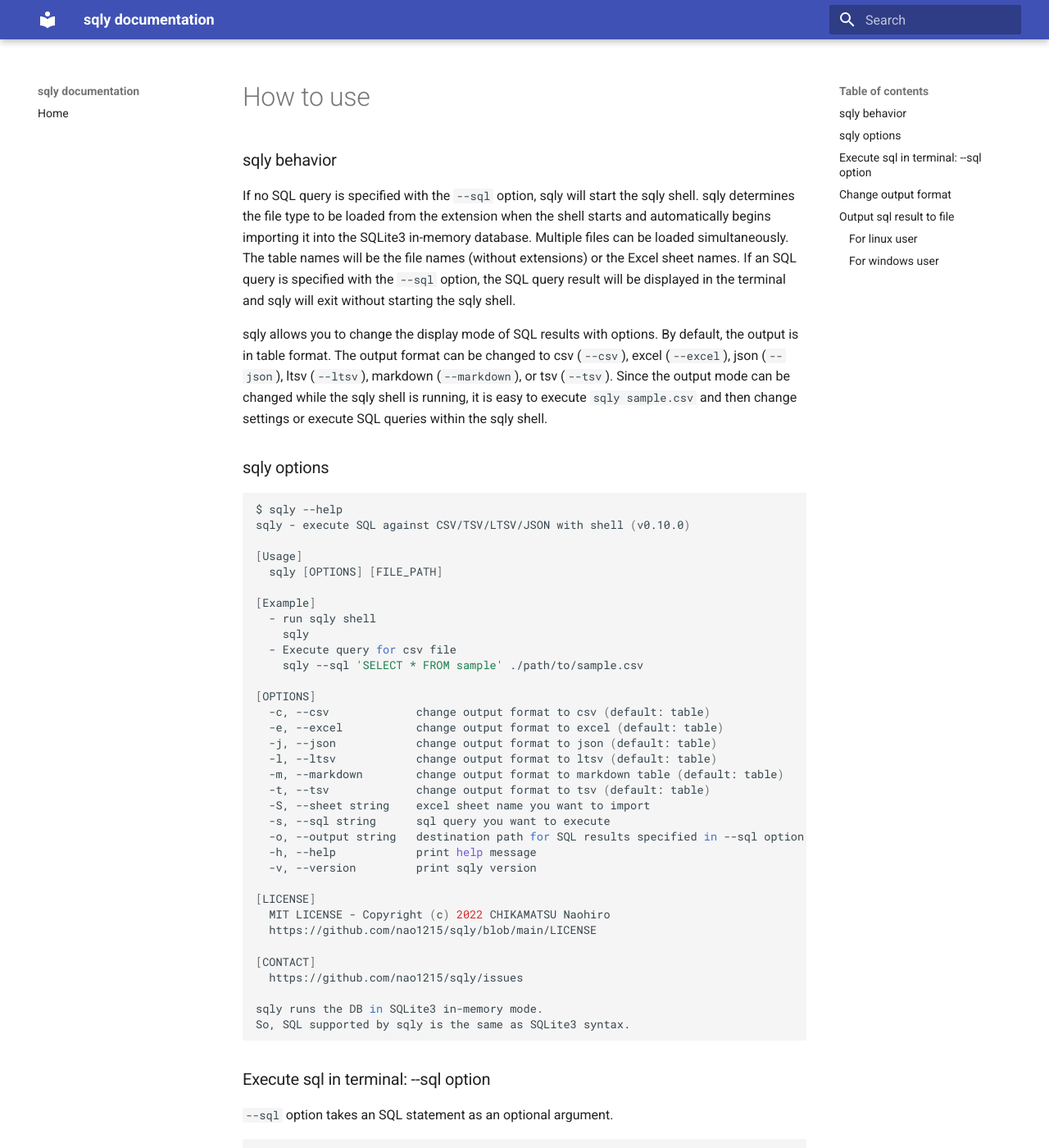
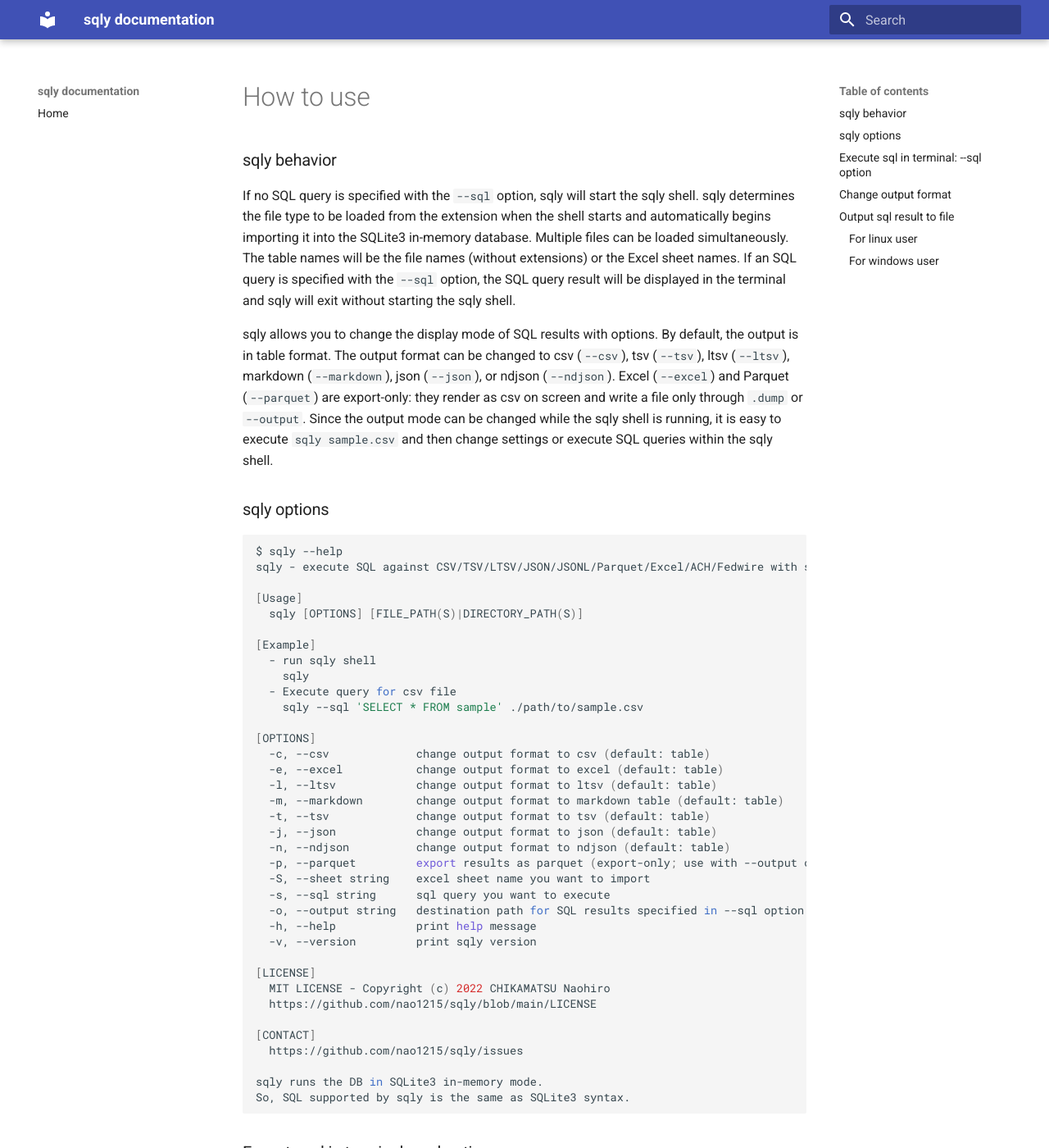
Before and after one commit to nao1215/sqly, an MkDocs documentation site: the page built from doc/pages/markdown/how_to_use.md, in a window 1280 px wide and 1400 px high. Shown: the whole window at 82% size. Built offline with MkDocs 1.6.1 and Material for MkDocs 9.7.7, drawn with Linux system fonts in a browser that asks for light colours.

Commit message:
chore(release): cut v0.16.0 and refresh GitHub Pages docs (#265)

````diff
--- a/doc/pages/markdown/how_to_use.md
+++ b/doc/pages/markdown/how_to_use.md
@@ -2,17 +2,17 @@
 
 If no SQL query is specified with the `--sql` option, sqly will start the sqly shell. sqly determines the file type to be loaded from the extension when the shell starts and automatically begins importing it into the SQLite3 in-memory database. Multiple files can be loaded simultaneously. The table names will be the file names (without extensions) or the Excel sheet names. If an SQL query is specified with the `--sql` option, the SQL query result will be displayed in the terminal and sqly will exit without starting the sqly shell.
 
-sqly allows you to change the display mode of SQL results with options. By default, the output is in table format. The output format can be changed to csv (`--csv`), excel (`--excel`), json (`--json`), ltsv (`--ltsv`), markdown (`--markdown`), or tsv (`--tsv`). Since the output mode can be changed while the sqly shell is running, it is easy to execute `sqly sample.csv` and then change settings or execute SQL queries within the sqly shell.
+sqly allows you to change the display mode of SQL results with options. By default, the output is in table format. The output format can be changed to csv (`--csv`), tsv (`--tsv`), ltsv (`--ltsv`), markdown (`--markdown`), json (`--json`), or ndjson (`--ndjson`). Excel (`--excel`) and Parquet (`--parquet`) are export-only: they render as csv on screen and write a file only through `.dump` or `--output`. Since the output mode can be changed while the sqly shell is running, it is easy to execute `sqly sample.csv` and then change settings or execute SQL queries within the sqly shell.
 
 
 ### sqly options
 
 ```shell
 $ sqly --help
-sqly - execute SQL against CSV/TSV/LTSV/JSON with shell (v0.10.0)
+sqly - execute SQL against CSV/TSV/LTSV/JSON/JSONL/Parquet/Excel/ACH/Fedwire with shell
 
 [Usage]
-  sqly [OPTIONS] [FILE_PATH]
+  sqly [OPTIONS] [FILE_PATH(S)|DIRECTORY_PATH(S)]
 
 [Example]
   - run sqly shell
@@ -23,10 +23,12 @@ sqly - execute SQL against CSV/TSV/LTSV/JSON with shell (v0.10.0)
 [OPTIONS]
   -c, --csv             change output format to csv (default: table)
   -e, --excel           change output format to excel (default: table)
-  -j, --json            change output format to json (default: table)
   -l, --ltsv            change output format to ltsv (default: table)
   -m, --markdown        change output format to markdown table (default: table)
   -t, --tsv             change output format to tsv (default: table)
+  -j, --json            change output format to json (default: table)
+  -n, --ndjson          change output format to ndjson (default: table)
+  -p, --parquet         export results as parquet (export-only; use with --output or .dump)
   -S, --sheet string    excel sheet name you want to import
   -s, --sql string      sql query you want to execute
   -o, --output string   destination path for SQL results specified in --sql option
````
Also changed, not shown: doc/pages/markdown/design_overview.md (+1 -1 lines), doc/pages/markdown/index.md (+1 -1 lines), doc/pages/markdown/installation.md (+1 -1 lines), CHANGELOG.md.
